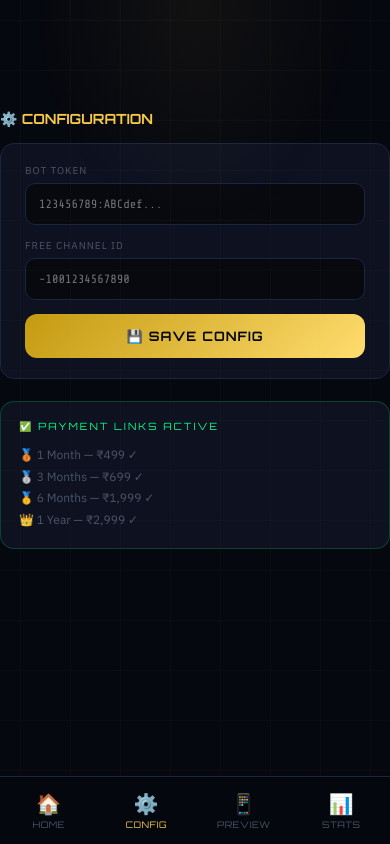
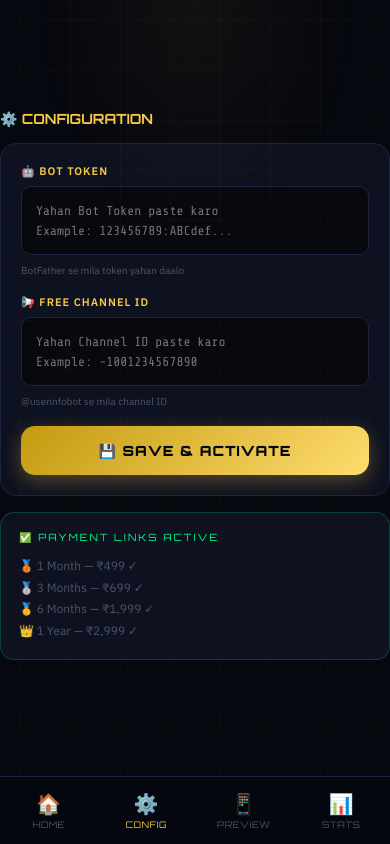
Before and after one commit to anuj1989s/profit-pulse-bot, a plain HTML site: page bot-dashboard.html in a window 390 px wide. Both pictures are taken after a click on the element "⚙️ CONFIG". Drawn offline with nearby package versions, Linux system fonts and the light colour scheme.

Commit message:
Update bot-dashboard.html

```diff
--- a/bot-dashboard.html
+++ b/bot-dashboard.html
@@ -914,16 +914,20 @@ function setIvM(s,el){
 }
 
 function saveMobileConfig(){
-  const t=document.getElementById('mCfgToken').value.trim();
-  const c=document.getElementById('mCfgChannel').value.trim();
+  const t=(document.getElementById('mCfgToken').value||'').trim();
+  const c=(document.getElementById('mCfgChannel').value||'').trim();
+  if(!t){toast('⚠️ Bot Token daalo!');document.getElementById('mCfgToken').focus();return;}
+  if(!c){toast('⚠️ Channel ID daalo!');document.getElementById('mCfgChannel').focus();return;}
   // Sync to desktop inputs
   document.getElementById('cfgToken').value=t;
   document.getElementById('cfgChannel').value=c;
-  if(!t||!c){toast('⚠️ Bot Token aur Channel ID daalo!');return;}
-  log('✅ Config saved!','s');
-  toast('✅ Saved! Home pe jao aur START karo 🚀');
+  log('✅ Config saved! Token: ...'+t.slice(-6),'s');
+  // Show saved indicator
+  const ind=document.getElementById('savedIndicator');
+  if(ind){ind.style.display='block';setTimeout(()=>ind.style.display='none',4000);}
+  toast('✅ Config saved! START karo ab! 🚀');
   syncMobileLog();
-  switchPage('home');
+  setTimeout(()=>switchPage('home'),1500);
 }
 
 function startBotM(){
@@ -1090,16 +1094,52 @@ setTimeout(()=>{
       <div style="font-family:'Orbitron',monospace;font-size:14px;font-weight:700;color:var(--gold);">⚙️ CONFIGURATION</div>
     </div>
 
-    <div class="cfg-box" style="display:block !important;">
-      <div style="margin-bottom:14px;">
-        <label style="font-size:10px;color:var(--muted);letter-spacing:1px;display:block;margin-bottom:6px;">BOT TOKEN</label>
-        <input id="mCfgToken" class="fi-input" style="width:100%;padding:13px;border-radius:10px;background:#07090f;border:1px solid var(--border);color:var(--text);font-size:12px;font-family:'Share Tech Mono',monospace;outline:none;" placeholder="123456789:ABCdef..."/>
+    <div style="background:var(--bg2);border:1px solid var(--border);border-radius:16px;padding:20px;margin-bottom:16px;">
+
+      <div style="margin-bottom:18px;">
+        <label style="font-size:11px;color:var(--gold);letter-spacing:1px;display:block;margin-bottom:8px;font-weight:600;">🤖 BOT TOKEN</label>
+        <textarea id="mCfgToken"
+          rows="2"
+          style="width:100%;padding:14px;border-radius:10px;background:#07090f;border:1px solid var(--border);color:#00ff88;font-size:13px;font-family:'Share Tech Mono',monospace;outline:none;resize:none;line-height:1.5;-webkit-user-select:text;user-select:text;"
+          placeholder="Yahan Bot Token paste karo&#10;Example: 123456789:ABCdef..."
+          onclick="this.focus()"
+          autocomplete="off"
+          autocorrect="off"
+          autocapitalize="off"
+          spellcheck="false"
+        ></textarea>
+        <div style="font-size:10px;color:var(--muted);margin-top:5px;">BotFather se mila token yahan daalo</div>
       </div>
-      <div style="margin-bottom:14px;">
-        <label style="font-size:10px;color:var(--muted);letter-spacing:1px;display:block;margin-bottom:6px;">FREE CHANNEL ID</label>
-        <input id="mCfgChannel" class="fi-input" style="width:100%;padding:13px;border-radius:10px;background:#07090f;border:1px solid var(--border);color:var(--text);font-size:12px;font-family:'Share Tech Mono',monospace;outline:none;" placeholder="-1001234567890"/>
+
+      <div style="margin-bottom:18px;">
+        <label style="font-size:11px;color:var(--gold);letter-spacing:1px;display:block;margin-bottom:8px;font-weight:600;">📢 FREE CHANNEL ID</label>
+        <textarea id="mCfgChannel"
+          rows="2"
+          style="width:100%;padding:14px;border-radius:10px;background:#07090f;border:1px solid var(--border);color:#00ff88;font-size:13px;font-family:'Share Tech Mono',monospace;outline:none;resize:none;line-height:1.5;-webkit-user-select:text;user-select:text;"
+          placeholder="Yahan Channel ID paste karo&#10;Example: -1001234567890"
+          onclick="this.focus()"
+          autocomplete="off"
+          autocorrect="off"
+          autocapitalize="off"
+          spellcheck="false"
+        ></textarea>
+        <div style="font-size:10px;color:var(--muted);margin-top:5px;">@userinfobot se mila channel ID</div>
       </div>
-      <button onclick="saveMobileConfig()" style="width:100%;padding:14px;border-radius:12px;border:none;background:linear-gradient(135deg,var(--gold3),var(--gold2));color:#06080f;font-family:'Orbitron',monospace;font-size:13px;font-weight:700;letter-spacing:1px;cursor:pointer;">💾 SAVE CONFIG</button>
+
+      <button onclick="saveMobileConfig()"
+        style="width:100%;padding:16px;border-radius:14px;border:none;
+        background:linear-gradient(135deg,var(--gold3),var(--gold2));
+        color:#06080f;font-family:'Orbitron',monospace;font-size:14px;
+        font-weight:900;letter-spacing:1px;cursor:pointer;
+        box-shadow:0 6px 20px rgba(247,201,72,0.3);">
+        💾 SAVE &amp; ACTIVATE
+      </button>
+
+      <!-- Saved indicator -->
+      <div id="savedIndicator" style="display:none;margin-top:12px;text-align:center;
+        color:var(--green);font-size:12px;font-weight:600;">
+        ✅ Config saved! Home pe jao aur START karo 🚀
+      </div>
     </div>
 
     <!-- Payment Links Info -->
```
